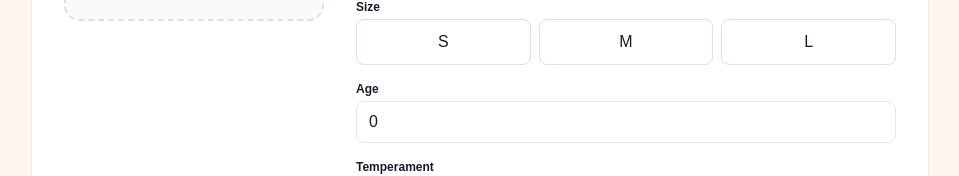
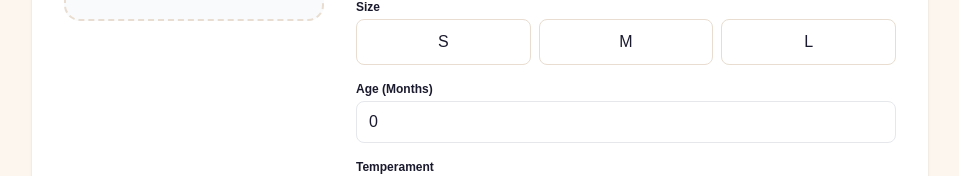
Before and after one commit to StephB-97/PawPals-App, a Next.js app in the folder web/: page /profile/create-pet in a window 1280 px wide. Shown: the part 418-594 px from the top of the page, without its empty margins (160-1119 px from the left). Built offline with nearby package versions, Linux system fonts and the light colour scheme.

Commit message:
Added useclient, and changed label to Age(month)

```diff
--- a/web/src/app/profile/create-pet/page.tsx
+++ b/web/src/app/profile/create-pet/page.tsx
@@ -162,7 +162,7 @@ function PetForm(){
 
                                 {/* Age */}
                                 <div className = "flex flex-col">
-                                    <label className="mb-1 block text-xs font-semibold text-[#1A1A2E]">Age</label>
+                                    <label className="mb-1 block text-xs font-semibold text-[#1A1A2E]">Age (Months)</label>
                                     <input
                                         name = "age"
                                         value = {formData.age}
--- a/web/src/components/pets/PetCard.tsx
+++ b/web/src/components/pets/PetCard.tsx
@@ -1,3 +1,4 @@
+"use client";
 type PetCardProps = {
     name: string;
     breed: string;
```
